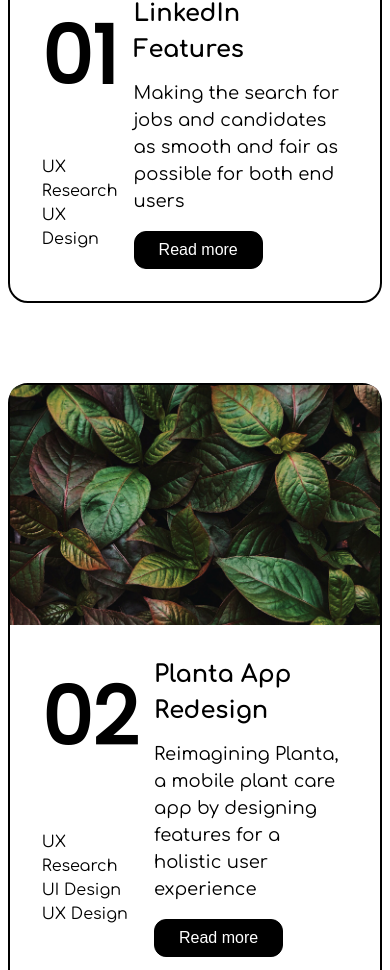
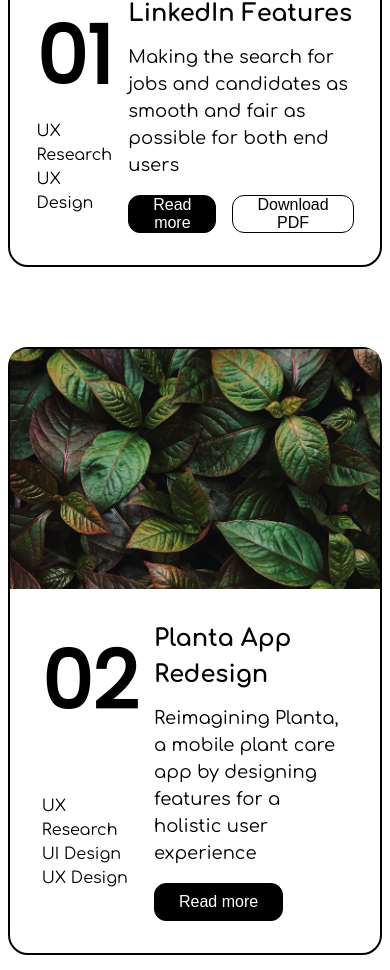
Before and after one commit to pashapear/jois-lee, a Next.js app: page / in a window 390 px wide. Shown: the part 1258-2228 px from the top of the page. Built offline with nearby package versions, Linux system fonts and the light colour scheme.

Commit message:
download btn and stuff

```diff
--- a/pages/projects.js
+++ b/pages/projects.js
@@ -11,6 +11,15 @@
 	PlantaContent
 } from "../components/ExpandedCardContent";
 
+const DownloadButton = () => {
+	const isMobile = useIsMobile();
+	return (
+		<ClearButton>
+			{isMobile ? "Download PDF" : "Download full case study"}
+		</ClearButton>
+	);
+};
+
 const PROJECTS = [
 	{
 		id: 1,
@@ -19,7 +28,8 @@
 		description:
 			"Making the search for jobs and candidates as smooth and fair as possible for both end users",
 		content: LinkedInContent,
-		img: { src: "/images/projects/linkedin-main.jpg", width: 320, height: 320 }
+		img: { src: "/images/projects/linkedin-main.jpg", width: 320, height: 320 },
+		actionBtn: <DownloadButton />
 	},
 	{
 		id: 2,
@@ -135,6 +145,7 @@
 const Card = ({
 	id,
 	img,
+	actionBtn,
 	name,
 	bullets,
 	description,
@@ -142,15 +153,15 @@
 }) => {
 	const isMobile = useIsMobile();
 	const [expanded, setExpanded] = React.useState(false);
-	// const { scrollYProgress } = useViewportScroll();
-	// const scale = useTransform(scrollYProgress, [0, 0.05], [0.5, 1]);
+	const imageRef = React.useRef(null);
+
+	React.useEffect(() => {
+		if (!expanded) imageRef.current.scrollIntoView({ behavior: "smooth" });
+	}, [expanded]);
+
 	return (
-		<CardWrapper
-		// style={{
-		// 	scale
-		// }}
-		>
-			<CardImage imageUrl={img.src} />
+		<CardWrapper>
+			<CardImage ref={imageRef} imageUrl={img.src} />
 			<CardContent isMobile={isMobile}>
 				<CardTitle>{name}</CardTitle>
 				<CardBullets>
@@ -165,7 +176,7 @@
 						<BlackButton onClick={() => setExpanded(true)}>
 							Read more
 						</BlackButton>
-						{!isMobile && <ClearButton>Download full case study</ClearButton>}
+						{actionBtn}
 					</CardButtons>
 				) : (
 					<ExpandedContentWrapper>
@@ -174,7 +185,7 @@
 							<BlackButton onClick={() => setExpanded(false)}>
 								Read less
 							</BlackButton>
-							{!isMobile && <ClearButton>Download full case study</ClearButton>}
+							{actionBtn}
 						</CardButtons>
 					</ExpandedContentWrapper>
 				)}
```
